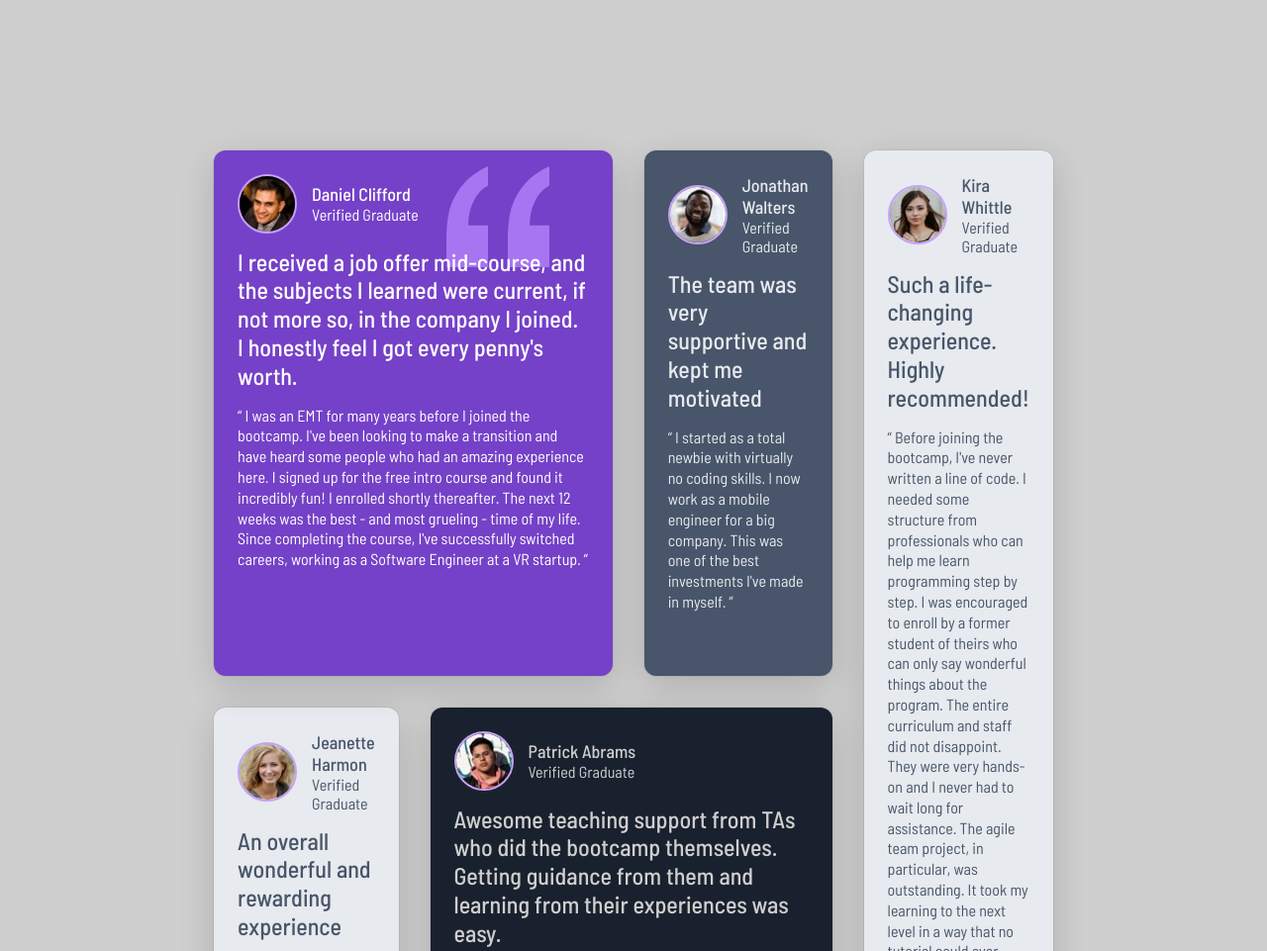
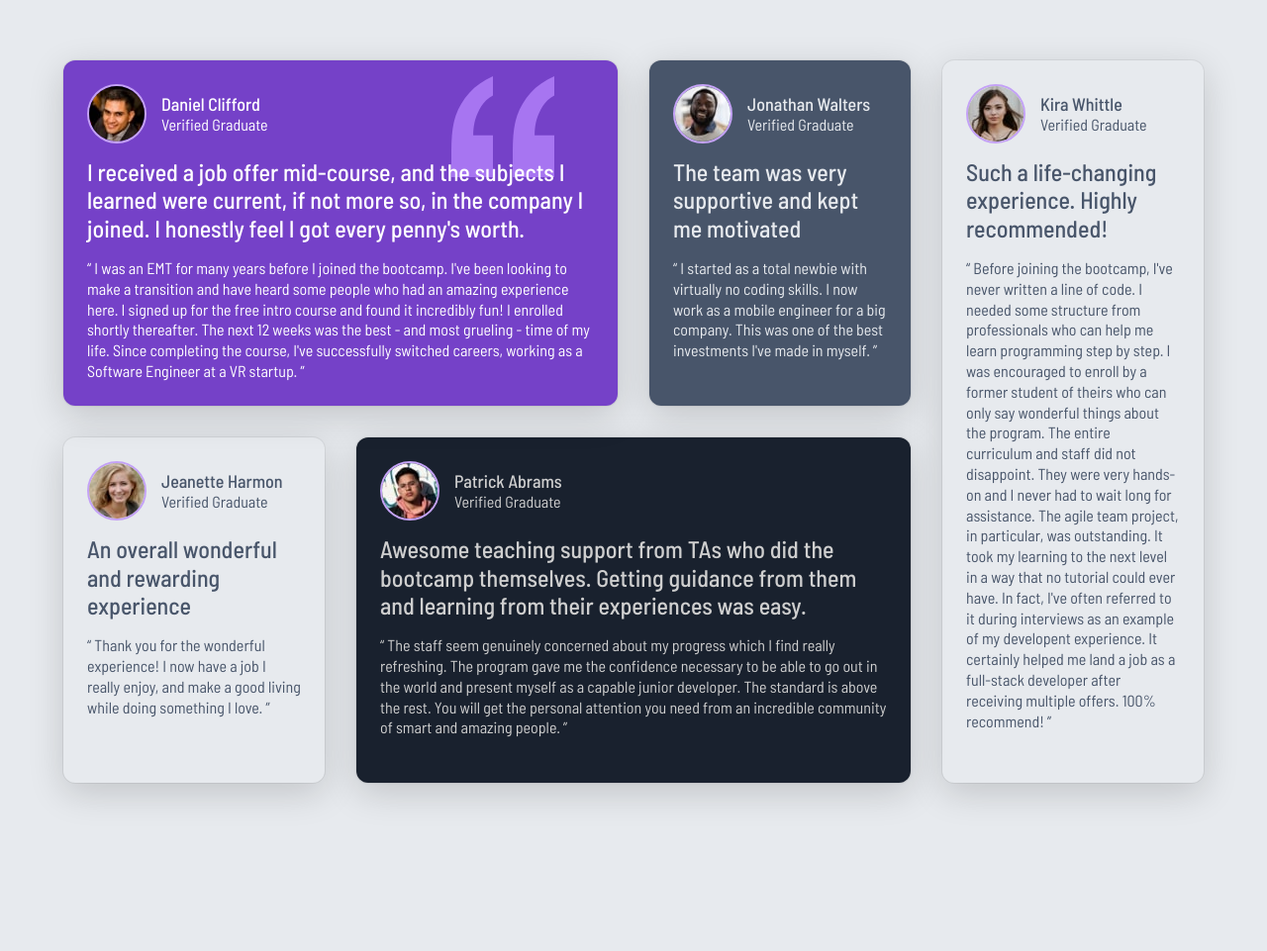
Before and after one commit to Maryam-Mohamed121/Testimonials-grid-section, a plain HTML site: page index.html in a window 1280 px wide. Shown: the part 130-1091 px from the top of the page at 99% size. Drawn offline with Linux system fonts and the light colour scheme.

Commit message:
Fix some issue

```diff
--- a/style.css
+++ b/style.css
@@ -20,7 +20,7 @@
 }
 
 body {
-  background-color: var(--Grey200);
+  background-color: var(--Grey100);
   font-family: "Barlow Semi Condensed", sans-serif;
   overflow-x: hidden;
 }
@@ -33,9 +33,10 @@ body {
 
 .testimonial-container {
   display: grid;
-  grid-template-columns: repeat(6, 1fr);
+  grid-template-columns: repeat(4, 1fr);
   grid-template-rows: repeat(6, 1fr);
   gap: 32px;
+  padding: 0 128px;
 }
 .testimonial-1,
 .testimonial-2,
@@ -51,7 +52,6 @@ body {
 .testimonial-1 {
   grid-column: span 2 / span 2;
   grid-row: span 2 / span 2;
-  grid-column-start: 2;
   grid-row-start: 2;
   background-color: var(--Purple500);
   color: var(--White);
@@ -61,7 +61,7 @@ body {
 
 .testimonial-2 {
   grid-row: span 2 / span 2;
-  grid-column-start: 4;
+  grid-column-start: 3;
   grid-row-start: 2;
   background-color: var(--Grey500);
   color: var(--Grey100);
@@ -69,7 +69,7 @@ body {
 
 .testimonial-3 {
   grid-row: span 4 / span 4;
-  grid-column-start: 5;
+  grid-column-start: 4;
   grid-row-start: 2;
   background-color: var(--Grey100);
   color: var(--Grey500);
@@ -77,7 +77,6 @@ body {
 
 .testimonial-4 {
   grid-row: span 2 / span 2;
-  grid-column-start: 2;
   grid-row-start: 4;
   background-color: var(--Grey100);
   color: var(--Grey500);
@@ -86,7 +85,6 @@ body {
 .testimonial-5 {
   grid-column: span 2 / span 2;
   grid-row: span 2 / span 2;
-  grid-column-start: 3;
   grid-row-start: 4;
   background-color: var(--DarkBlue);
   color: var(--Grey200);
@@ -141,6 +139,12 @@ body {
   color: var(--Purple500);
 }
 
+@media (max-width: 1442px) {
+  .testimonial-container {
+    padding: 0 64px;
+  }
+}
+
 @media (max-width: 768px) {
   body {
     overflow-x: hidden;
@@ -154,6 +158,7 @@ body {
     display: flex;
     flex-direction: column;
     gap: 24px;
+    padding: 0 24px;
   }
 
   .testimonial-1,
```
